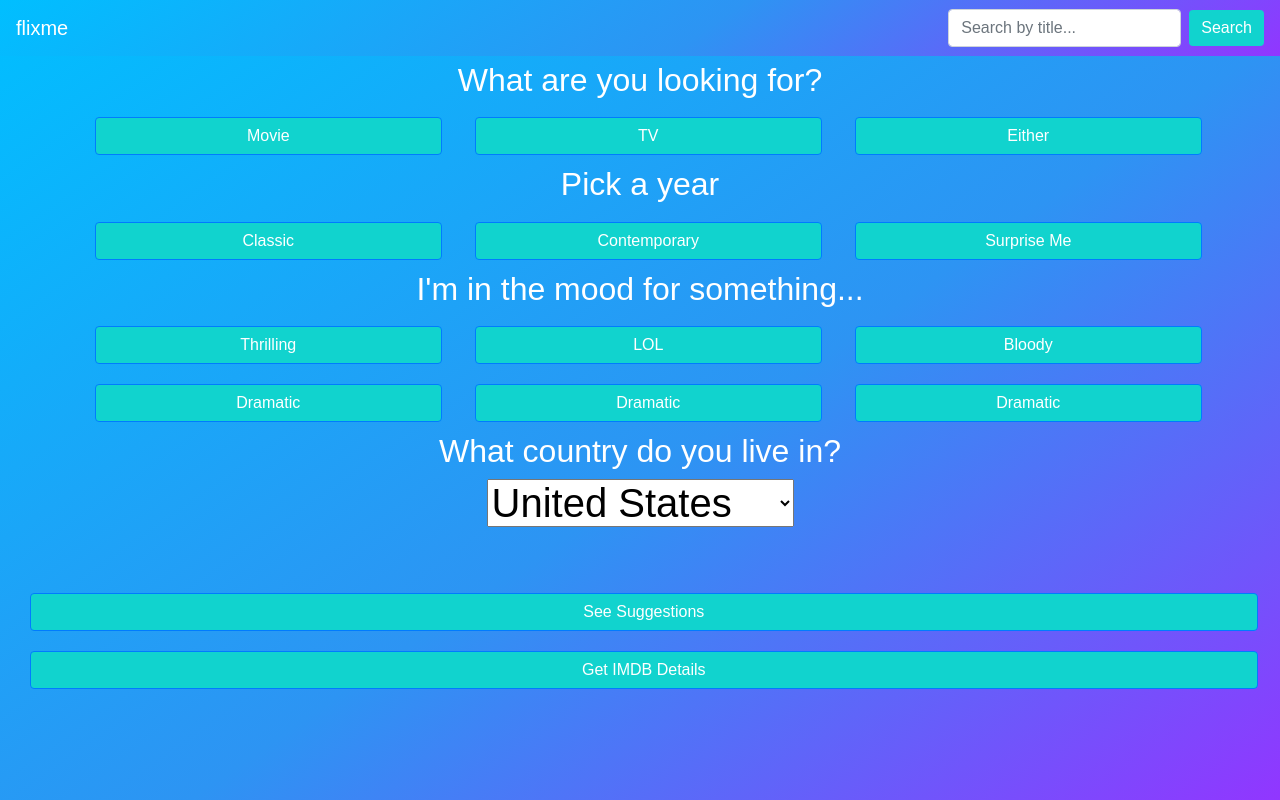
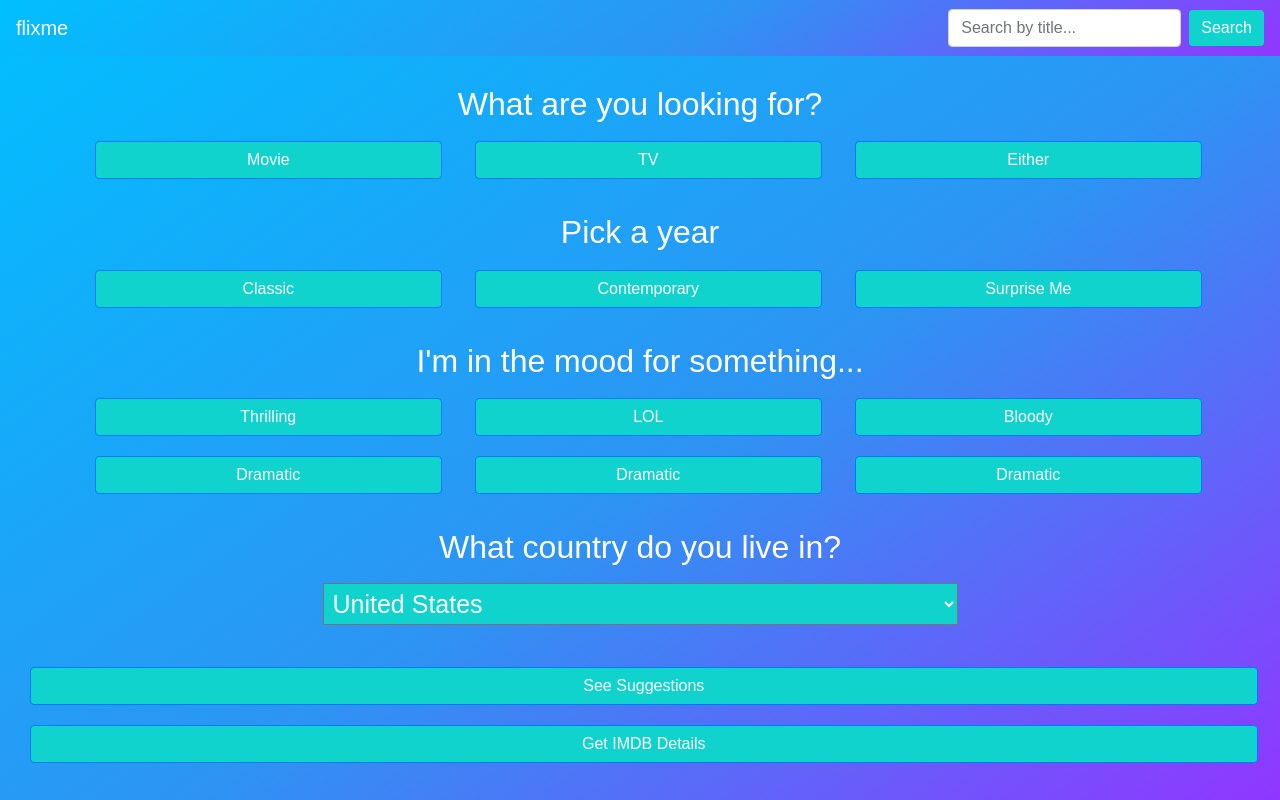
Before and after one commit to sarahmcgivern/Movie-Database, an Angular app: page / in a window 1280 px wide. Built offline with nearby package versions, Linux system fonts and the light colour scheme.

Commit message:
dropdown style

```diff
--- a/src/app/app.component.html
+++ b/src/app/app.component.html
@@ -8,6 +8,7 @@
   <p *ngFor="let movie of list"> {{ movie.title }}</p>
 <div class="form-container">
 
+<br>
 <h2>What are you looking for?</h2>
 
     <div class="container">
@@ -25,6 +26,7 @@
         </div>
     </div>
 
+<br>
 <h2>Pick a year</h2>
     <div class="container">
         <div class="row">
@@ -41,6 +43,7 @@
         </div>
     </div>
 
+<br>
 <h2>I'm in the mood for something...</h2>
     <div class="container">
         <div class="row">
@@ -68,11 +71,12 @@
     </div>
 
 
+<br>
 <h2>What country do you live in?</h2>
 
       <h1><select [(ngModel)]="selectedLocation" ><br><br>
         <option *ngFor="let l of locations" [ngValue]="l.id">{{ l.name }}</option>
-    </select></h1><br><br>
+    </select></h1><br>
 
     <div class="col">
             <button (click)="getAllMovies()" type="button" class="btn btn-primary">See Suggestions</button>
--- a/src/styles.css
+++ b/src/styles.css
@@ -46,6 +46,14 @@ h1 {
   text-align: center;
 }
 
+select {
+  font-size: 25px;
+  color: white;
+  background-color: #11D3CE;
+  width: 50%;
+  padding: 5px;
+}
+
 .question-container {
   border: 1px solid black;
   margin: 20px 60px;
```
